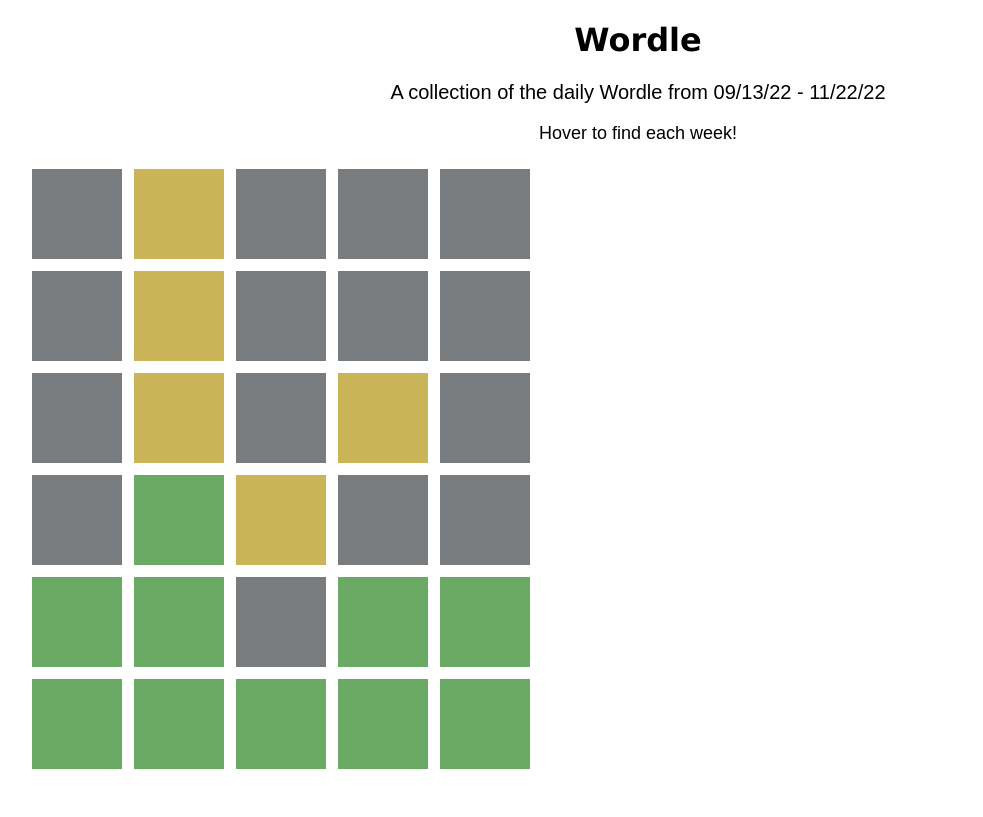
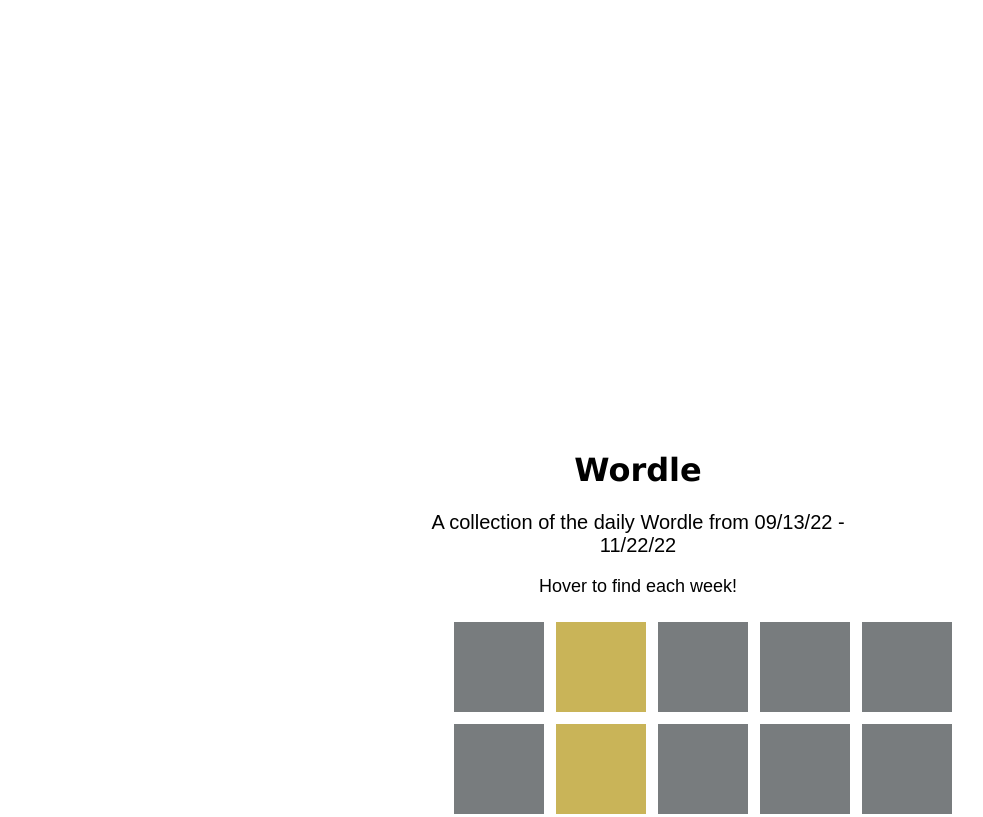
Before and after one commit to sherr934/sherr934.github.io, a plain HTML site: page index.html in a window 1280 px wide. Shown: the top 817 px of the page, without its empty margins (2-985 px from the left). Drawn offline with Linux system fonts and the light colour scheme; a web font is replaced by a local one.

Commit message:
Update main.css

```diff
--- a/main.css
+++ b/main.css
@@ -1,3 +1,7 @@
+body {
+  margin: 70px;
+  padding: 360px;
+}
 
 .wrapper {
   font-family: verdana;
```
